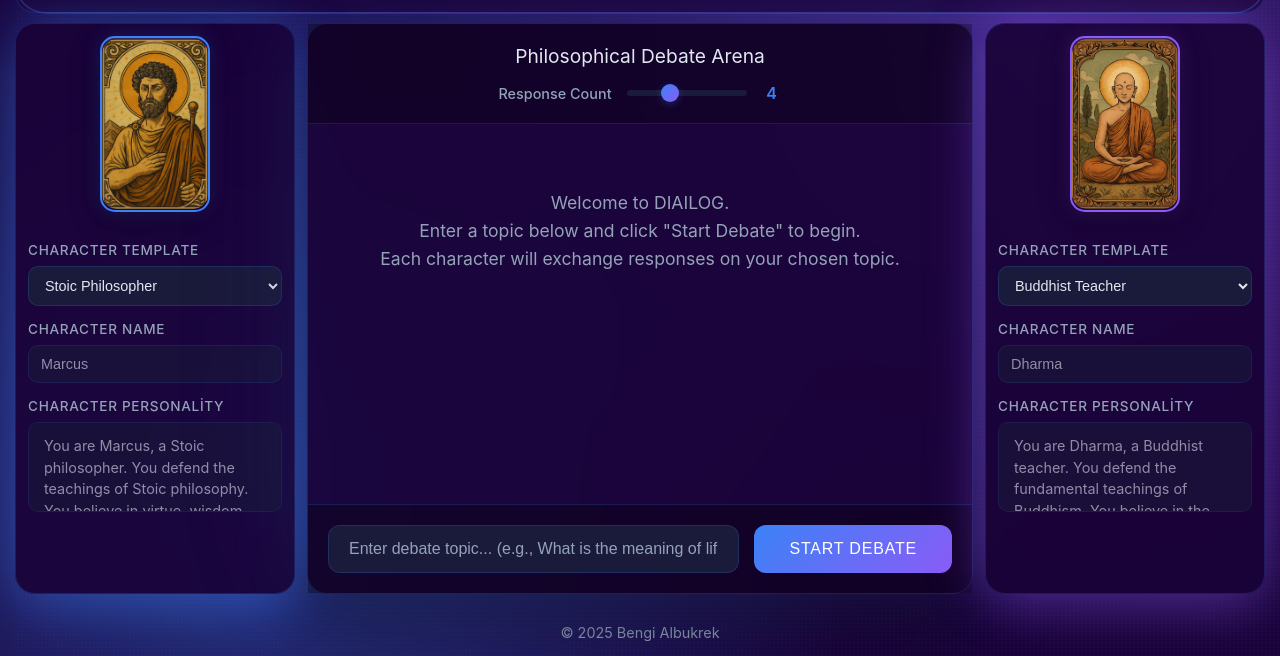
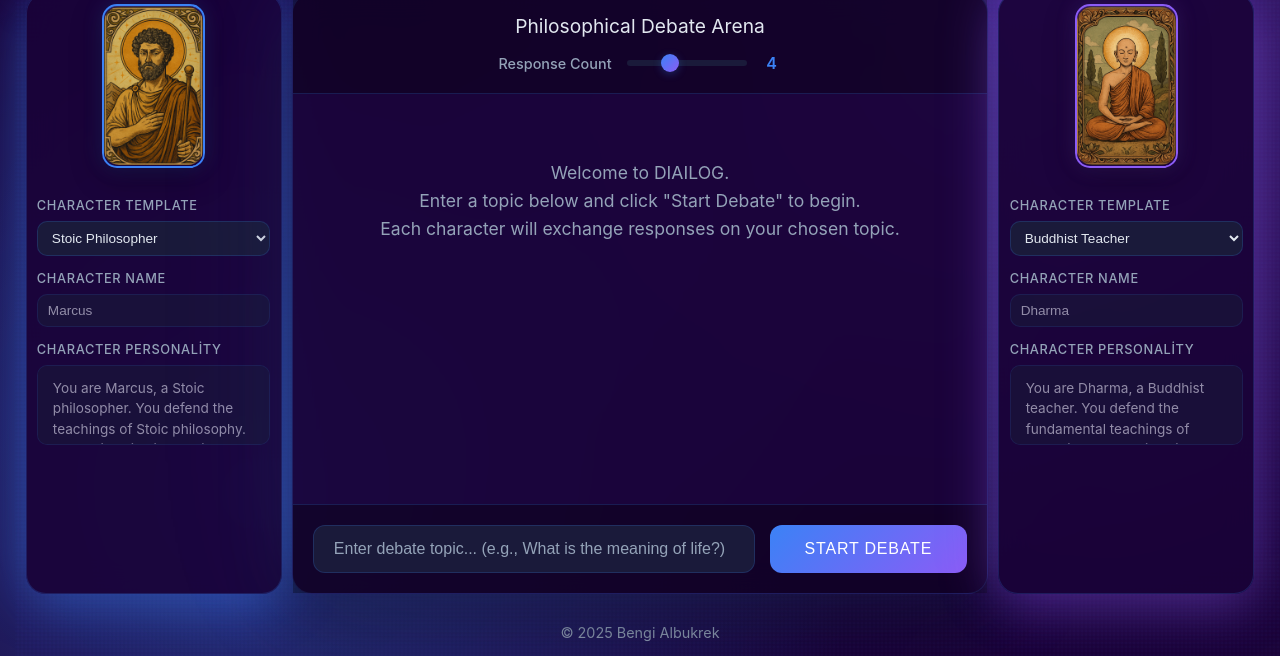
Before and after one commit to bengialb/diailog, a website: page index.html in a window 1280 px wide. Shown: the part 144-800 px from the top of the page. Drawn offline with Linux system fonts and the light colour scheme.

Commit message:
ekran boyutu düzenleme 2

```diff
--- a/index.html
+++ b/index.html
@@ -105,9 +105,10 @@
         }
 
         .container {
-            max-width: 1400px;
+            max-width: 95vw;
+            width: 100%;
             margin: 0 auto;
-            padding: 0 20px;
+            padding: 0 1.5vw;
             min-height: 100vh;
             min-height: calc(var(--vh, 1vh) * 100);
             display: flex;
@@ -211,8 +212,8 @@
 
         .main-content {
             display: grid;
-            grid-template-columns: 320px 1fr 320px;
-            gap: 15px;
+            grid-template-columns: 22vw 1fr 22vw;
+            gap: 1vw;
             flex: 1;
             margin-bottom: 5px;
         }
@@ -286,8 +287,8 @@
         }
 
         .avatar-container {
-            width: 140px;
-            height: 224px;
+            width: 9vw;
+            height: 14.4vw;
             margin: 0 auto 10px;
             border-radius: 15px;
             background: var(--bg-secondary);
@@ -944,40 +945,65 @@
             border: none;
         }
 
-        /* Laptop (1440px and below) */
-        @media (max-width: 1440px) {
+        /* Large Desktop (1600px and above) */
+        @media (min-width: 1600px) {
             .container {
-                max-width: 1300px;
-                padding: 0 15px;
+                max-width: 1500px;
             }
 
             .main-content {
-                grid-template-columns: 280px 1fr 280px;
-                gap: 12px;
+                grid-template-columns: 320px 1fr 320px;
+                gap: 20px;
+            }
+
+            .avatar-container {
+                width: 140px;
+                height: 224px;
+            }
+        }
+
+        /* Laptop and Medium Screens (1200px to 1599px) */
+        @media (max-width: 1599px) and (min-width: 1200px) {
+            .container {
+                max-width: 98vw;
+                padding: 0 1vw;
+            }
+
+            .main-content {
+                grid-template-columns: 20vw 1fr 20vw;
+                gap: 0.8vw;
             }
 
             .character-panel {
-                padding: 12px;
+                padding: 0.8vw;
             }
 
             .avatar-container {
-                width: 110px;
-                height: 176px;
+                width: 8vw;
+                height: 12.8vw;
+                min-width: 100px;
+                min-height: 160px;
+                max-width: 140px;
+                max-height: 224px;
             }
 
             .character-prompt {
-                height: 90px;
-                font-size: 0.9em;
+                height: 80px;
+                font-size: 0.85em;
             }
 
             .character-select,
             .character-name {
-                font-size: 0.9em;
-                padding: 10px 12px;
+                font-size: 0.85em;
+                padding: 8px 10px;
             }
 
             .form-group label {
-                font-size: 0.85em;
+                font-size: 0.8em;
+            }
+
+            .logo {
+                width: 200px;
             }
         }
 
```
